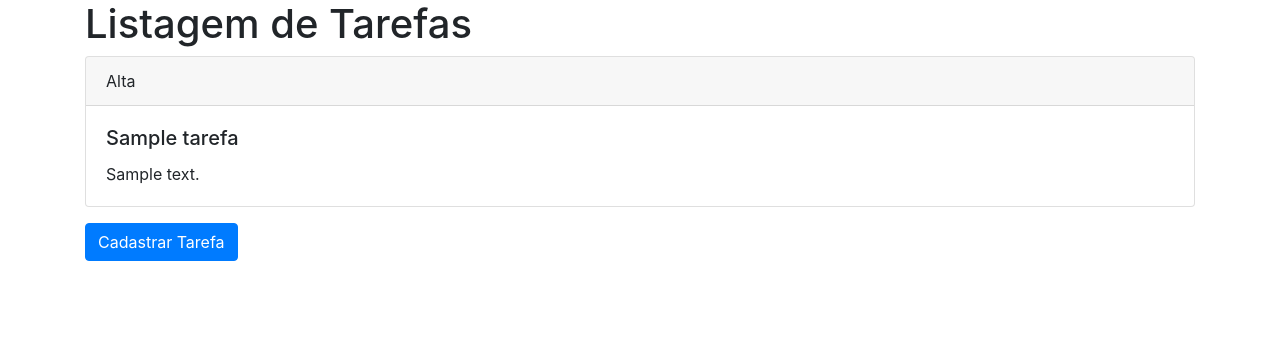
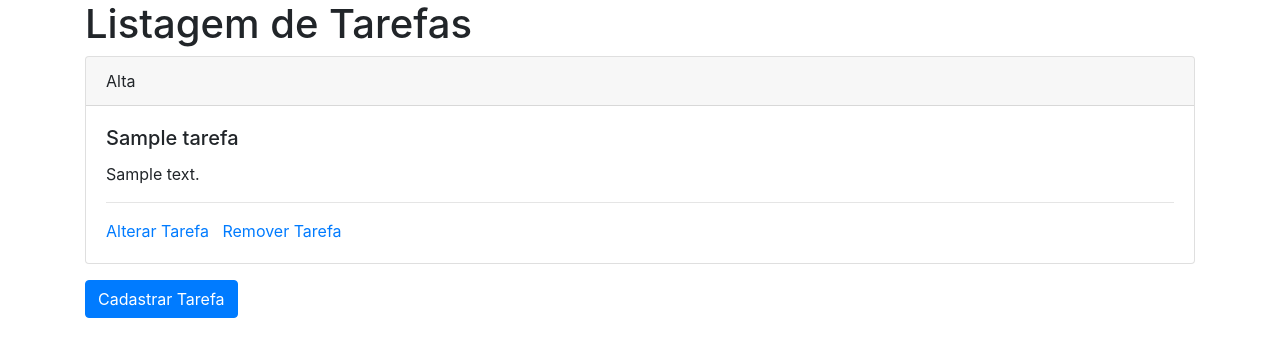
Before and after one commit to vinniciusJ/semana_python_django, a Django app: page /listar_tarefas/ in a window 1280 px wide. Shown: the part 56-413 px from the top of the page. Run offline with Django 3.2, Linux system fonts and the light colour scheme; tables that the repository leaves empty hold one stand-in row (values such as "Sample post"); some libraries are stand-ins or nearby versions.

Commit message:
CRUD finalizado

```diff
--- a/gerenciador_tarefas/app/services/tarefa_service.py
+++ b/gerenciador_tarefas/app/services/tarefa_service.py
@@ -10,3 +10,17 @@ def cadastrar_tarefa(tarefa):
 
 def listar_tarefas():
     return Tarefa.objects.all()
+
+def listar_tarefa_id(id):
+    return Tarefa.objects.get(id = id)
+
+def editar_tarefa(tarefa_bd, tarefa_nova):
+    tarefa_bd.titulo = tarefa_nova.titulo
+    tarefa_bd.descricao = tarefa_nova.descricao
+    tarefa_bd.data_expiracao = tarefa_nova.data_expiracao
+    tarefa_bd.prioridade = tarefa_nova.prioridade
+
+    tarefa_bd.save(force_update = True)
+
+def remover_tarefa(tarefa_bd):
+    tarefa_bd.delete()
--- a/gerenciador_tarefas/app/templates/tarefas/listar_tarefas.html
+++ b/gerenciador_tarefas/app/templates/tarefas/listar_tarefas.html
@@ -13,6 +13,10 @@
     <div class="card-body">
         <h5 class="card-title">{{ tarefa.titulo }}</h5>
         <p class="card-text">{{ tarefa.descricao }}</p>
+        <hr>
+        <a href="{% url 'editar_tarefa' tarefa.id %}">Alterar Tarefa</a>
+        &nbsp;
+        <a href="{% url 'remover_tarefa' tarefa.id %}">Remover Tarefa</a>
     </div>
 </div>
 
--- a/gerenciador_tarefas/app/urls.py
+++ b/gerenciador_tarefas/app/urls.py
@@ -4,5 +4,7 @@ from .views import *
 
 urlpatterns = [
     path('listar_tarefas/', listar_tarefas, name = 'listar_tarefas'),
-    path('cadastrar_tarefa/', cadastrar_tarefa, name = 'cadastrar_tarefa')
+    path('cadastrar_tarefa/', cadastrar_tarefa, name = 'cadastrar_tarefa'),
+    path('editar_tarefa/<int:id>', editar_tarefa, name = 'editar_tarefa'),
+    path('remover_tarefa/<int:id>', remover_tarefa, name = 'remover_tarefa')
 ]
--- a/gerenciador_tarefas/app/views.py
+++ b/gerenciador_tarefas/app/views.py
@@ -31,3 +31,33 @@ def cadastrar_tarefa(request):
         form_tarefa = TarefaForm()
 
     return render(request, 'tarefas/form_tarefa.html', {'form_tarefa': form_tarefa})
+
+def editar_tarefa(request, id):
+    tarefa_bd = tarefa_service.listar_tarefa_id(id)
+    form_tarefa = TarefaForm(request.POST or None, instance = tarefa_bd)
+
+    if form_tarefa.is_valid():
+        titulo = form_tarefa.cleaned_data['titulo']
+        descricao = form_tarefa.cleaned_data['descricao']
+        data_expiracao = form_tarefa.cleaned_data['data_expiracao']
+        prioridade = form_tarefa.cleaned_data['prioridade']
+
+        print(titulo)
+
+        tarefa_nova = Tarefa(titulo=titulo, descricao=descricao, data_expiracao=data_expiracao, prioridade=prioridade)
+        print(tarefa_nova.titulo)
+
+        tarefa_service.editar_tarefa(tarefa_bd, tarefa_nova)
+
+        return redirect('listar_tarefas')
+
+    return render(request, 'tarefas/form_tarefa.html', {'form_tarefa': form_tarefa})
+
+def remover_tarefa(request, id):
+    tarefa_bd = tarefa_service.listar_tarefa_id(id)
+    if request.method == 'POST':
+        tarefa_service.remover_tarefa(tarefa_bd)
+
+        return redirect('listar_tarefas')
+
+    return render(request, 'tarefas/confirma_exclusao.html', {'tarefa': tarefa_bd})
```
Also changed, not shown: gerenciador_tarefas/app/templates/tarefas/confirma_exclusao.html (added, +20 -0 lines).
